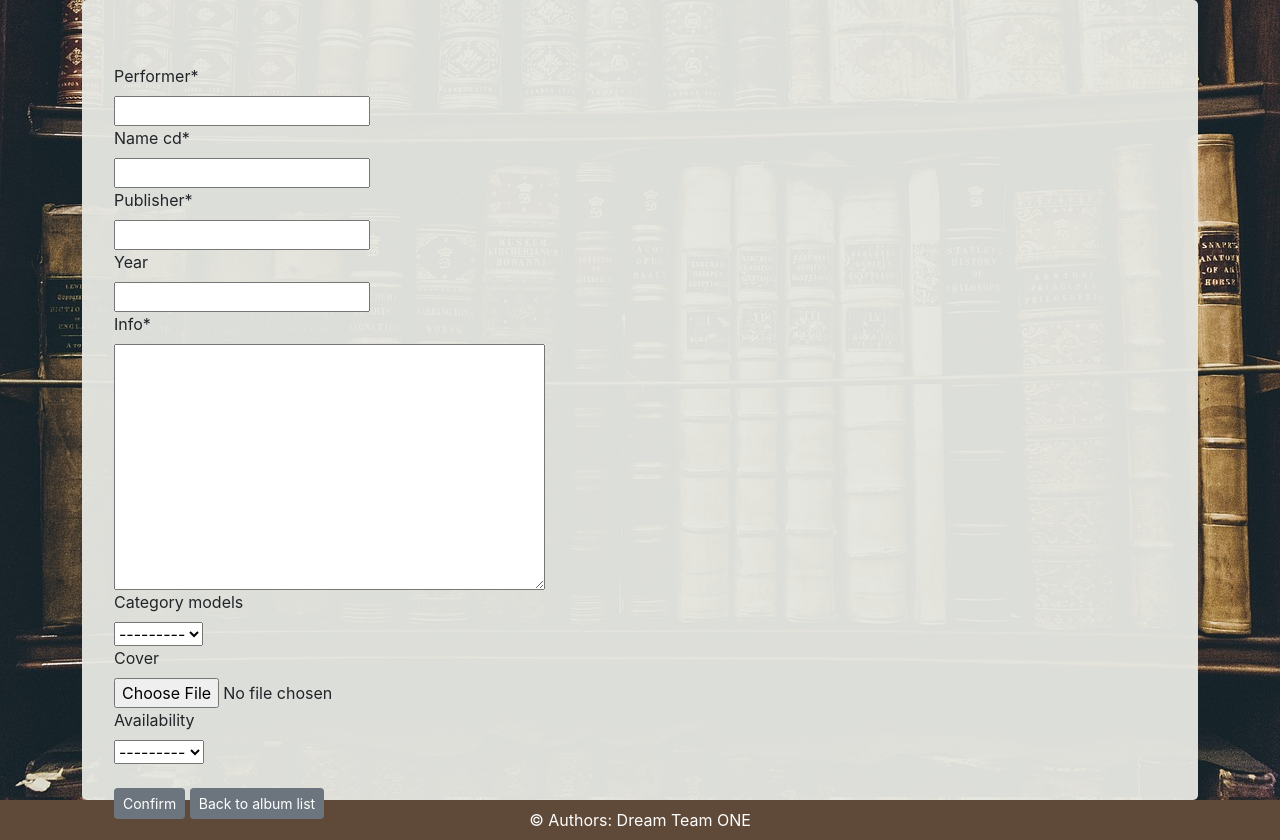
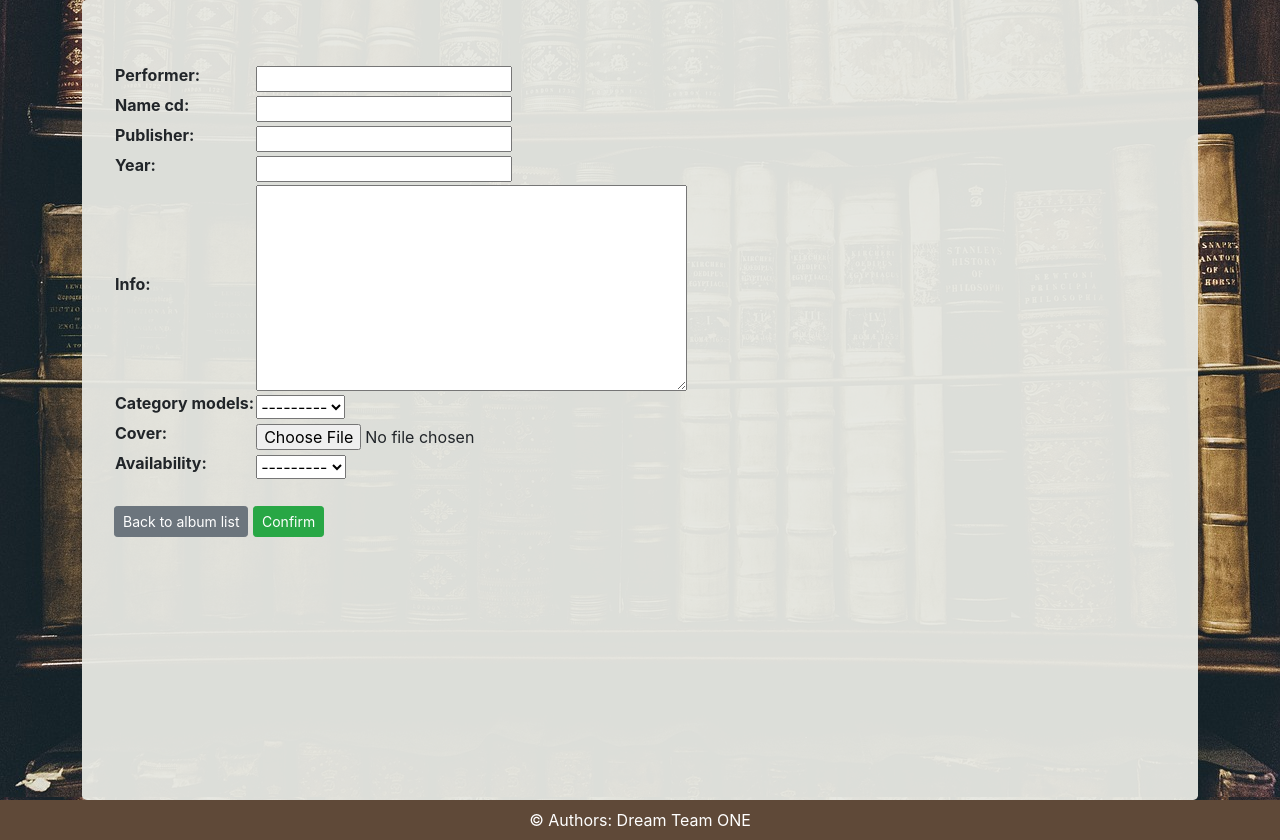
Before and after one commit to SDAgrupa1/house-library, a Django app: page /music/new/ in a window 1280 px wide. Shown: the part 56-896 px from the top of the page. Run offline with Django 3.2, Linux system fonts and the light colour scheme; tables that the repository leaves empty hold one stand-in row (values such as "Sample post"); some libraries are stand-ins or nearby versions.

Commit message:
NC-front: Confirmation button are green now. Music form template updaed.

```diff
--- a/music_collection/music/templates/cd_music_form.html
+++ b/music_collection/music/templates/cd_music_form.html
@@ -3,15 +3,18 @@
 {% load crispy_forms_tags %}
 {% block title %}New Music Album{% endblock %}
 {% block content %}
-<section style="width:930px">
+<section>
+    <table>
         <form method="POST" enctype="multipart/form-data">
         {% csrf_token %}
-    {{ form|crispy }}
+        {{ form.as_table }}
+    </table>
             <br>
             <div>
-            <button type="submit" class="btn btn-secondary btn-sm">Confirm</button>
                 {% include 'redirect-album-list.html' %}
+                <button type="submit" class="btn btn-success btn-sm">Confirm</button>
             </div>
         </form>
+
 </section>
 {% endblock %}
--- a/music_collection/music/templates/sure.html
+++ b/music_collection/music/templates/sure.html
@@ -3,12 +3,12 @@
 {% block content %}
 <section>
     <div>
-        <h3> Are You sure to delete {{ music.name_cd }}?</h3>
+        <h3>Are You sure to delete {{ music.name_cd }}?</h3>
     </div>
     <br>
     <form method="post">
         {% csrf_token %}
-        <button type="submit" class="btn btn-secondary btn-sm">Yes, I'm sure, pleas delete that Album</button>
+        <button type="submit" class="btn btn-success btn-sm">Yes, I'm sure, pleas delete that Album</button>
     </form>
     {% include 'redirect-album-list.html' %}
 </section>
```
Lines whose indentation alone changed are shown as unchanged.
